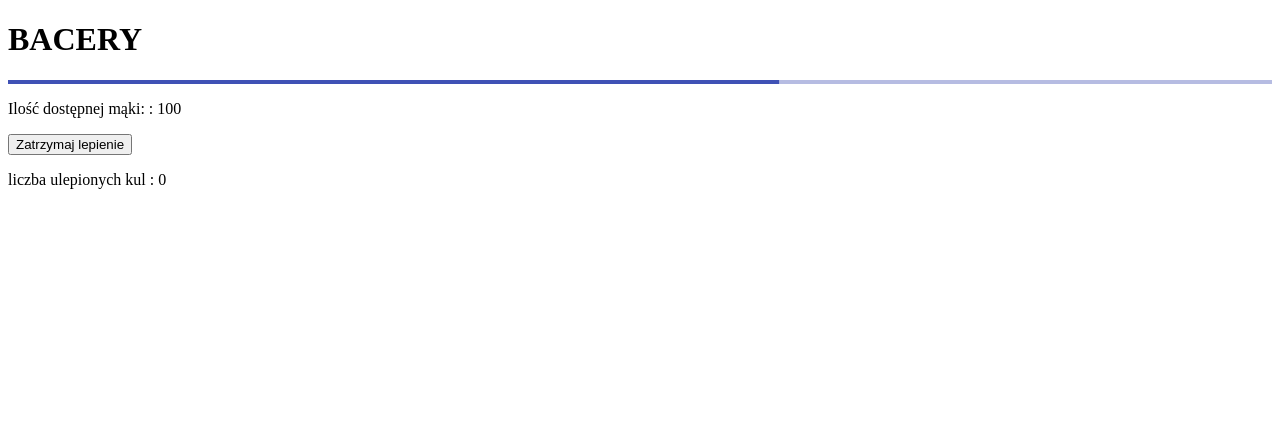
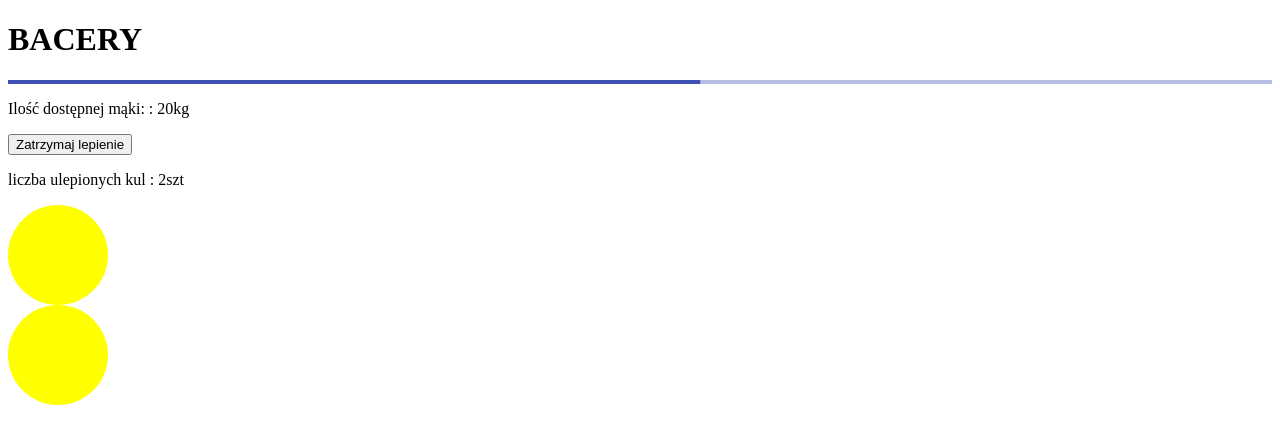
Before and after one commit to molekJ/bakery, a React (Create React App) app in the folder my-app/: page / in a window 1280 px wide. Both pictures are taken after a click on the button "Ulep ciasto". Shown: the top 444 px of the page. Built offline with nearby package versions, Linux system fonts and the light colour scheme.

Commit message:
DoughShelf added

```diff
--- a/my-app/package.json
+++ b/my-app/package.json
@@ -41,5 +41,8 @@
       "last 1 firefox version",
       "last 1 safari version"
     ]
+  },
+  "devDependencies": {
+    "@types/styled-components": "^5.1.12"
   }
 }
--- a/my-app/src/App.tsx
+++ b/my-app/src/App.tsx
@@ -1,45 +1,62 @@
-import {ProgressBar} from './Components/ProgressBar'
-import { useState, useEffect } from 'react';
-import { Button } from '@material-ui/core';
-import { DisplayAmount } from './Components/DisplayAmount';
+import { ProgressBar } from "./Components/ProgressBar";
+import { useState, useEffect } from "react";
+import { DisplayAmount } from "./Components/DisplayAmount";
+import { DoughShelf } from "./Components/DoughShelf";
+
 function App() {
-
-
-  const [flourAmount, setFlourAmount] = useState<number>(100);
+  const [flourAmount, setFlourAmount] = useState<number>(40);
   const [progresDought, setProgresDought] = useState<number>(0);
   const [isMakingDought, setisMakingDought] = useState<boolean>(false);
   const [doughtAmount, setDoughtAmount] = useState<number>(0);
-
+  const [doughtArray, setDoughtArray] = useState<number[]>([]);
 
   useEffect(() => {
-    if(flourAmount < 10){
+    if (flourAmount < 10) {
       setisMakingDought(false);
       return;
     }
-    if(isMakingDought){
-       if(progresDought === 100){
+    if (isMakingDought) {
+      if (progresDought === 100) {
         setProgresDought(0);
         setDoughtAmount(doughtAmount + 1);
         setFlourAmount(flourAmount - 10);
+        setDoughtArray((doughtArray) => [...doughtArray, 1]);
         return;
       }
-      setTimeout(()=>{
-        return setProgresDought(progresDought + 1)
-      },40)
-    }}, [progresDought, isMakingDought])
+      setTimeout(() => {
+        return setProgresDought(progresDought + 1);
+      }, 10);
+    }
+  }, [progresDought, isMakingDought]);
 
   return (
     <div className="App">
       <h1>BACERY</h1>
-           <ProgressBar progressValue={progresDought}/>
-           <DisplayAmount amount={flourAmount} nameAmount={"Ilość dostępnej mąki:"}/>
-      <button disabled={flourAmount<10? true : false} onClick={() => {
-        setisMakingDought(!isMakingDought)
-      }}>{isMakingDought ?'Zatrzymaj lepienie' : 'Ulep ciasto'}</button>
-      <DisplayAmount amount={doughtAmount} nameAmount={"liczba ulepionych kul"}/>
+      <ProgressBar progressValue={progresDought} />
+      <DisplayAmount
+        amount={flourAmount}
+        nameAmount={"Ilość dostępnej mąki:"}
+        type={"kg"}
+      />
+      <button
+        disabled={flourAmount < 10 ? true : false}
+        onClick={() => {
+          setisMakingDought(!isMakingDought);
+        }}
+      >
+        {isMakingDought ? "Zatrzymaj lepienie" : "Ulep ciasto"}
+      </button>
+      <DisplayAmount
+        amount={doughtAmount}
+        nameAmount={"liczba ulepionych kul"}
+        type={"szt"}
+      />
+
+      {doughtArray.map((e) => {
+        return <DoughShelf />;
+      })}
     </div>
   );
 }
 
-
 export default App;
--- a/my-app/src/Components/DisplayAmount.tsx
+++ b/my-app/src/Components/DisplayAmount.tsx
@@ -1,14 +1,22 @@
-import React from 'react'
+import React from "react";
 
 interface Props {
-    nameAmount: string;
-    amount: number;
+  nameAmount: string;
+  amount: number;
+  type?: "kg" | "szt" | "$";
 }
 
-export const DisplayAmount: React.FC<Props> = ({nameAmount, amount}) => {
-    return (
-        <div>
-            <p>{nameAmount} : {amount}</p>
-        </div>
-    )
-}
+export const DisplayAmount: React.FC<Props> = ({
+  nameAmount,
+  amount,
+  type,
+}) => {
+  return (
+    <div>
+      <p>
+        {nameAmount} : {amount}
+        {type && type}
+      </p>
+    </div>
+  );
+};
--- a/my-app/src/Components/DoughShelf.tsx
+++ b/my-app/src/Components/DoughShelf.tsx
@@ -1,11 +1,26 @@
-import React from 'react'
+import React, { useState } from "react";
+import styled from "styled-components";
+import { NamedTupleMember } from "typescript";
 
+const Ball = styled.div`
+  background: yellow;
+  border-radius: 50%;
+`;
 
+interface Props {
+  arrayDough: number[];
+}
 
-export const DoughShelf:React.FC<{ number: number}> = () => {
-    return (
-        <div>
-
-        </div>
-    )
-}
+export const DoughShelf: React.FC = () => {
+  const [size, setSize] = useState(100);
+  return (
+    <div>
+      <Ball
+        onClick={(e) => {
+          setSize(size - 10);
+        }}
+        style={{ width: size, height: size }}
+      ></Ball>
+    </div>
+  );
+};
```
Also changed, not shown: my-app/src/Components/ProgressBar.tsx (+10 -10 lines), my-app/public/manifest.json, 1 other file (tests, documents, lock files or other folders). Lines whose indentation alone changed are shown as unchanged.
